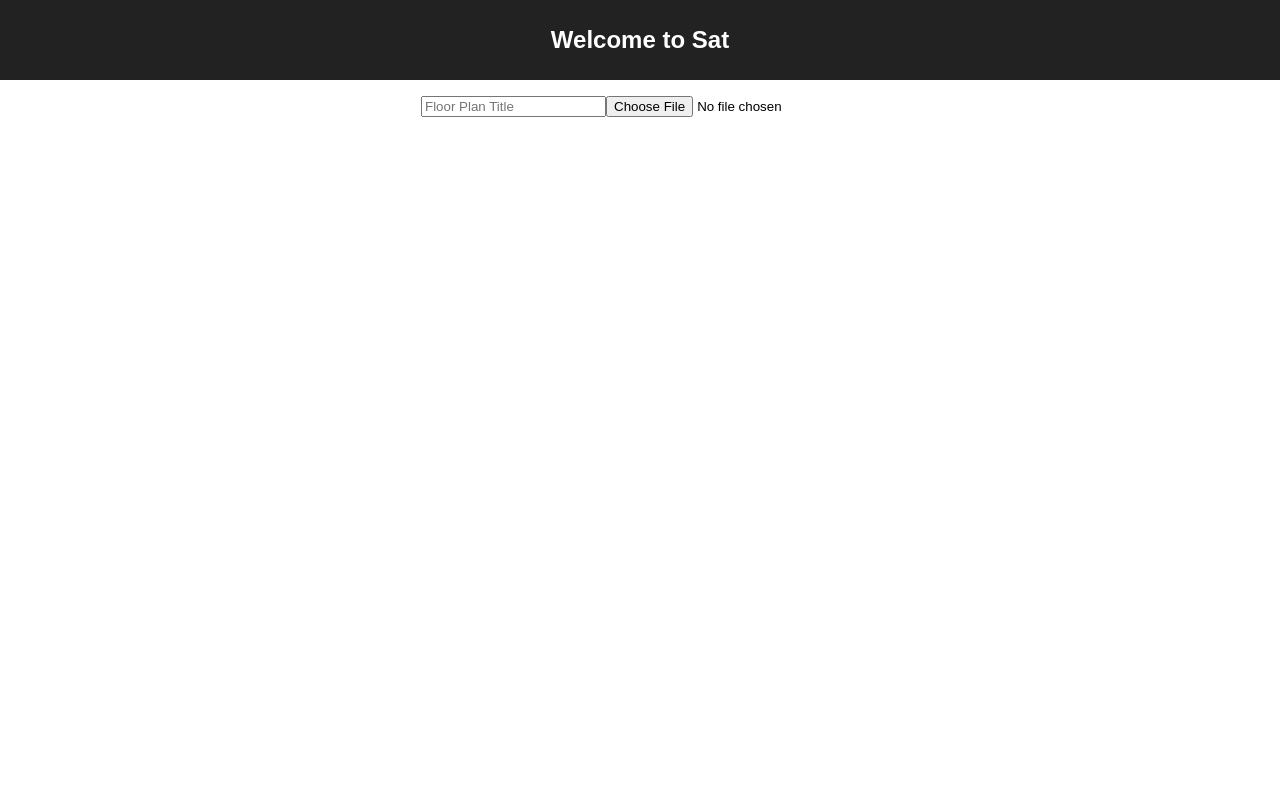
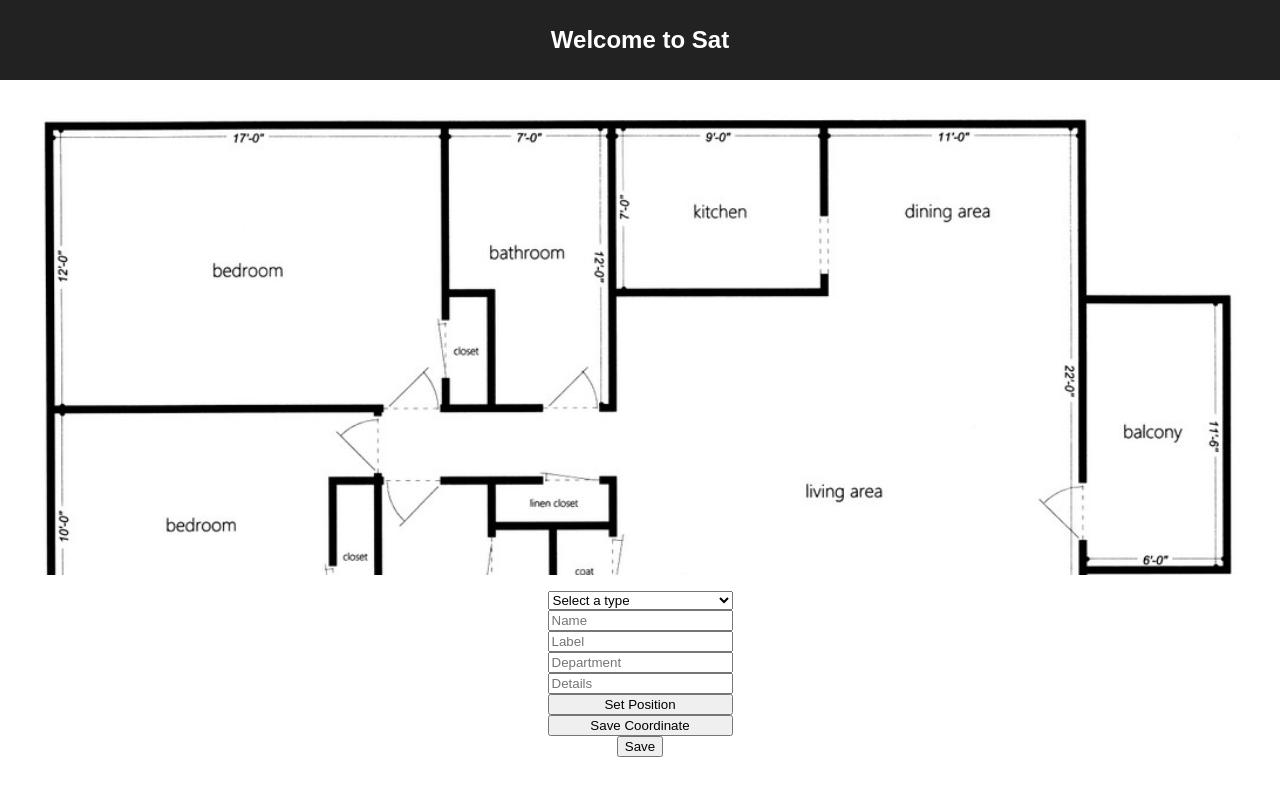
Before and after one commit to shoemakerdr/sat, a React app: page / in a window 1280 px wide. Shown: the top 796 px of the page. Built offline with nearby package versions, Linux system fonts and the light colour scheme.

Commit message:
Replaced img with svg. Removed floor plan upload logic/presentation. Set up form changes. Added tooltip.

```diff
--- a/src/components/FloorPlanEditor.js
+++ b/src/components/FloorPlanEditor.js
@@ -1,22 +1,59 @@
 import React, { Component } from 'react'
 import styles from './styles/FloorPlanEditor.css'
+import floorPlanJpg from '../images/floor-plan.jpg'
+import ToolTip from './ToolTip'
+
+const svgStyle = plan => {
+    return {
+        width: plan.width + 'px',
+        height: plan.height + 'px',
+        background: `url(${plan.src})`,
+        backgroundSize: '100% auto',
+        backgroundRepeat: 'no-repeat',
+    }
+}
 
 class FloorPlanEditor extends Component {
     constructor () {
         super()
-        this.displayFloorPlan = this.displayFloorPlan.bind(this)
-        this.changeTitle = this.changeTitle.bind(this)
-        this.getCoordinates = this.getCoordinates.bind(this)
         this.changeName = this.changeName.bind(this)
+        this.changeType = this.changeType.bind(this)
         this.changeLabel = this.changeLabel.bind(this)
         this.changeDepartment = this.changeDepartment.bind(this)
         this.changeDetails = this.changeDetails.bind(this)
         this.allowGetCoordinate = this.allowGetCoordinate.bind(this)
+        this.getCoordinates = this.getCoordinates.bind(this)
+        this.addCoordinate = this.addCoordinate.bind(this)
+        this.showToolTip = this.showToolTip.bind(this)
+        this.showPossibleToolTip = this.showPossibleToolTip.bind(this)
+        this.hideToolTip = this.hideToolTip.bind(this)
+        this.saveAll = this.saveAll.bind(this)
         this.defaultState = {
-            src: null,
-            title: 'Floor Plan Title',
-            coordinates: null,
+            floorPlan: {
+                width: 1200,
+                height: 800,
+                src: floorPlanJpg,
+                title: 'Floor Plan',
+            },
+            form: {
+                name: '',
+                type: 'Select a type',
+                label: '',
+                department: '',
+                details: '',
+            },
+            coordinates: [],
+            possibleCoordinate: null,
             canGetCoordinate: false,
+            isToolTipVisible: false,
+            toolTipInfo: {
+                position: {x: 0, y: 0},
+                name: '',
+                type: '',
+                label: '',
+                department: '',
+                details: '',
+            },
             types: [
                 {value:'desk', text: 'Desk'},
                 {value:'office', text: 'Office'},
@@ -26,24 +63,54 @@ class FloorPlanEditor extends Component {
         this.state = this.defaultState
     }
 
-    changeTitle (event) {
-        this.setState({title: event.target.value})
+    changeName (event) {
+        this.setState({
+            ...this.state,
+            form: {
+                ...this.state.form,
+                name: event.target.value,
+                }
+        })
     }
 
-    changeName (event) {}
+    changeType (event) {
+        this.setState({
+            ...this.state,
+            form: {
+                ...this.state.form,
+                type: event.target.value,
+                }
+        })
+    }
 
-    changeLabel (event) {}
+    changeLabel (event) {
+        this.setState({
+            ...this.state,
+            form: {
+                ...this.state.form,
+                label: event.target.value,
+                }
+        })
+    }
 
-    changeDepartment (event) {}
+    changeDepartment (event) {
+        this.setState({
+            ...this.state,
+            form: {
+                ...this.state.form,
+                department: event.target.value,
+                }
+        })
+    }
 
-    changeDetails (event) {}
-
-    displayFloorPlan (event) {
-        if (event.target.files && event.target.files[0]) {
-            var reader = new FileReader()
-            reader.onload = e => this.setState({src: e.target.result})
-            reader.readAsDataURL(event.target.files[0])
-        }
+    changeDetails (event) {
+        this.setState({
+            ...this.state,
+            form: {
+                ...this.state.form,
+                details: event.target.value,
+                }
+        })
     }
 
     allowGetCoordinate () {
@@ -57,59 +124,136 @@ class FloorPlanEditor extends Component {
             const left = floorPlan.left + window.scrollX
             const coordinateY = (event.pageY - top) / floorPlan.height
             const coordinateX = (event.pageX - left) / floorPlan.width
-            const newCoordinates = {y: coordinateY, x: coordinateX}
-            this.setState({
-                coordinates: newCoordinates,
-                canGetCoordinate: false,
+            const newCoordinate = {y: coordinateY, x: coordinateX}
+            this.setState(prevState => {
+                return {
+                    possibleCoordinate: newCoordinate,
+                    canGetCoordinate: false,
+                }
             })
         }
     }
 
+    addCoordinate (event) {
+        const { toolTipInfo, possibleCoordinate } = this.state
+        const newCoordinates =  this.state.coordinates.slice()
+        newCoordinates.push(JSON.parse(JSON.stringify({...toolTipInfo, position: {x: possibleCoordinate.x, y: possibleCoordinate.y}})))
+        this.setState({
+            ...this.defaultState,
+            coordinates: newCoordinates,
+        })
+    }
+
+    showToolTip (index) {
+        const coordinate = this.state.coordinates[index]
+        return event => {
+            this.setState({
+                isToolTipVisible: true,
+                toolTipInfo: {
+                    position: {x: event.pageX, y: event.pageY},
+                    name: coordinate.name,
+                    type: coordinate.type,
+                    label: coordinate.label,
+                    department: coordinate.department,
+                    details: coordinate.details,
+                }
+            })
+        }
+    }
+
+    showPossibleToolTip (event) {
+        event.stopPropagation()
+        console.log('tool tip showing')
+        const { form } = this.state
+        this.setState({
+            isToolTipVisible: true,
+            toolTipInfo: {
+                position: {x: event.pageX, y: event.pageY},
+                name: form.name,
+                type: form.type,
+                label: form.label,
+                department: form.department,
+                details: form.details,
+            }
+        })
+    }
+
+    hideToolTip (event) {
+        event.stopPropagation()
+        this.setState({isToolTipVisible: false})
+    }
+
+    saveAll (event) {
+        event.preventDefault()
+    }
+
     render () {
-        const { coordinates, src, title, canGetCoordinate, types } = this.state
+        const {
+            coordinates,
+            canGetCoordinate,
+            types,
+            floorPlan,
+            possibleCoordinate,
+            isToolTipVisible,
+            toolTipInfo,
+            form,
+        } = this.state
         return (
-            <form>
-                <input type='text' placeholder='Floor Plan Title' onChange={this.changeTitle} />
-                <input type='file' onChange={this.displayFloorPlan} />
+            <form onSubmit={this.saveAll}>
+            {isToolTipVisible && <ToolTip isVisible={isToolTipVisible} info={toolTipInfo} />}
                 <div className={styles.floorPlanWrapper}>
-                    <img
+                    <svg
+                        style={svgStyle(floorPlan)}
                         className={canGetCoordinate ? `${styles.floorPlan} ${styles.crosshair}` : styles.floorPlan}
-                        src={src}
-                        alt=''
-                        title={title}
+                        title={floorPlan.title}
                         ref={img => this.img = img}
                         onClick={this.getCoordinates}
-                    />
-                    {src &&
+                    >
+                        {coordinates.length > 0 &&
+                            coordinates.map((coor,i) => {
+                                return (
+                                    <circle
+                                        key={i}
+                                        cx={floorPlan.width * coor.position.x}
+                                        cy={floorPlan.height * coor.position.y}
+                                        r='8'
+                                        fill='gray'
+                                        fillOpacity='0.5'
+                                        onMouseOver={this.showToolTip(i)}
+                                        onMouseOut={this.hideToolTip}
+                                    ></circle>
+                                )
+                            })}
+                        {possibleCoordinate &&
+                            <circle
+                                cx={floorPlan.width * possibleCoordinate.x}
+                                cy={floorPlan.height * possibleCoordinate.y}
+                                r='8'
+                                fill='red'
+                                fillOpacity='0.5'
+                                onMouseEnter={this.showPossibleToolTip}
+                                onMouseOut={this.hideToolTip}
+                            ></circle>}
+                    </svg>
+                    {floorPlan.src &&
                         <div className={styles.flexRight}>
-                            <input type='text' placeholder='Name' onChange={this.changeName} />
                             {types.length > 0 &&
-                                <div>
+                                <select value={form.type} onChange={this.changeType}>
+                                    <option value='Select a type' disabled>Select a type</option>
                                     {types.map((type, i) => {
                                         const id = `type-${type.value}`
-                                        return (
-                                            <div className={styles.flexRowRight} key={i}>
-                                                <input
-                                                    type='radio'
-                                                    id={id}
-                                                    name='type'
-                                                    value={type.value}
-                                                />
-                                                <label htmlFor={id}>{type.text}</label>
-                                            </div>
-                                        )
+                                        return <option key={i} id={id} value={type.text}>{type.text}</option>
                                     })}
-                                </div>}
-                            <input type='text' placeholder='Label' onChange={this.changeLabel} />
-                            <input type='text' placeholder='Department' onChange={this.changeDepartment} />
-                            <input type='text' placeholder='Details' onChange={this.changeDetails} />
-                            <button type='button' onClick={this.allowGetCoordinate}>Set Coordinate</button>
-                            {coordinates &&
-                                <div className={styles.coordinates}>
-                                    <div>x: {coordinates.x}, y: {coordinates.y}</div>
-                                </div>}
+                                </select>}
+                            <input type='text' placeholder='Name' onChange={this.changeName} value={form.name} />
+                            <input type='text' placeholder='Label' onChange={this.changeLabel} value={form.label} />
+                            <input type='text' placeholder='Department' onChange={this.changeDepartment} value={form.department} />
+                            <input type='text' placeholder='Details' onChange={this.changeDetails} value={form.details} />
+                            <button type='button' onClick={this.allowGetCoordinate}>{canGetCoordinate ? 'Click Map To Set': 'Set Position'}</button>
+                            <button type='button' onClick={this.addCoordinate}>Save Coordinate</button>
                         </div>}
                 </div>
+                <input type='submit' value='Save' />
             </form>
         )
     }
```
